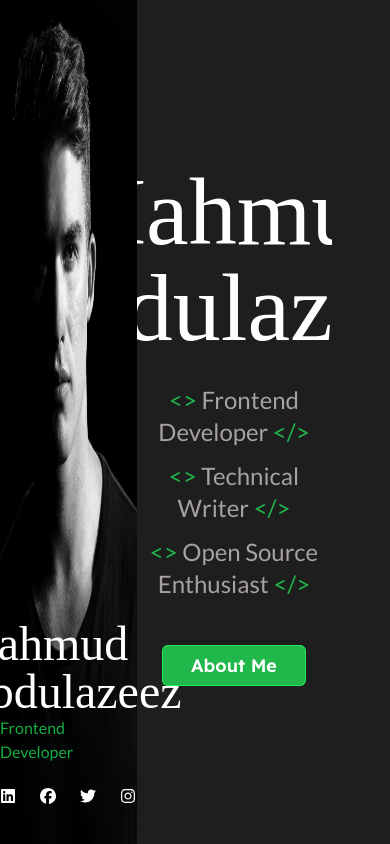
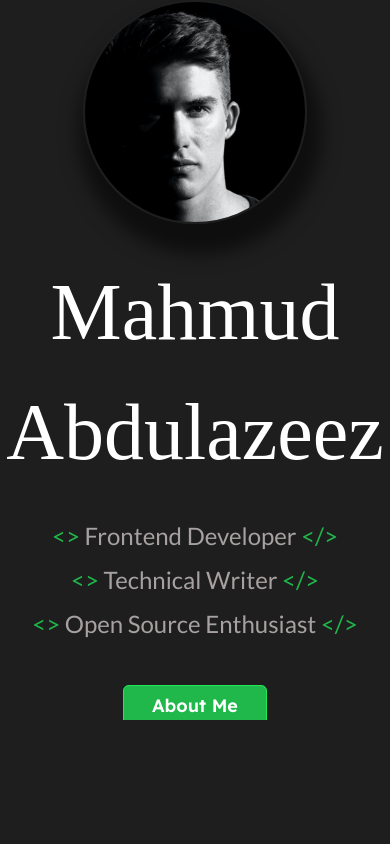
Before and after one commit to Mahmud1087/my-portfolio, a React (Vite) app: page / in a window 390 px wide. Built offline with nearby package versions, Linux system fonts and the light colour scheme; a web font is replaced by a local one.

Commit message:
Made the home page tablet responsive

```diff
--- a/src/components/Hero.jsx
+++ b/src/components/Hero.jsx
@@ -21,7 +21,7 @@ const Hero = () => {
         delay: 0.4,
         ease: 'linear',
       }}
-      className='relative w-[35%] h-screen bg-[#1e1e1e]'
+      className='hidden relative w-[35%] h-screen bg-[#1e1e1e] lg:block'
     >
       <img src={image} alt='Image' className='h-full w-full' />
       <div className='absolute w-full flex flex-col items-center justify-center bottom-10 text-white'>
--- a/src/index.css
+++ b/src/index.css
@@ -38,3 +38,8 @@ body {
     outline: 1px solid #21ff60ad;
   }
 }
+
+.shdw {
+  box-shadow: #00000088 5px 20px 18px 10px;
+  border: 2px solid #1e1e1e;
+}
--- a/src/pages/Home.jsx
+++ b/src/pages/Home.jsx
@@ -1,9 +1,30 @@
 import Button from '../components/Button';
 import { motion } from 'framer-motion';
+import image from '../assets/image.jpg';
+// import image2 from '../assets/image2.jpg';
+// import image3 from '../assets/image3.jpg';
+// import image4 from '../assets/image4.jpg';
 
 const Home = () => {
   return (
-    <div className='w-[50%] bg-[#1e1e1e] flex flex-col gap-7 items-center justify-center text-center overflow-hidden'>
+    <div className='w-full bg-[#1e1e1e] flex flex-col gap-7 items-center justify-center text-center overflow-hidden lg:w-[50%]'>
+      <motion.div
+        initial={{ opacity: 0, scale: 0.3 }}
+        animate={{ opacity: 1, scale: 1 }}
+        transition={{
+          type: 'just',
+          duration: 0.9,
+          delay: 0.4,
+          ease: 'linear',
+        }}
+        className='h-56 w-56 rounded-full shdw lg:hidden'
+      >
+        <img
+          src={image}
+          alt='Developer image'
+          className='w-full h-full rounded-[inherit] object-cover object-left-top'
+        />
+      </motion.div>
       <motion.h1
         initial={{ y: -1000 }}
         animate={{ y: 0 }}
@@ -13,7 +34,7 @@ const Home = () => {
           delay: 0.4,
           ease: [0.2, 0.71, 0.2, 1.01],
         }}
-        className='font-jolly text-8xl text-white'
+        className='font-jolly text-[5rem] text-white lg:text-8xl'
       >
         Mahmud Abdulazeez
       </motion.h1>
```
